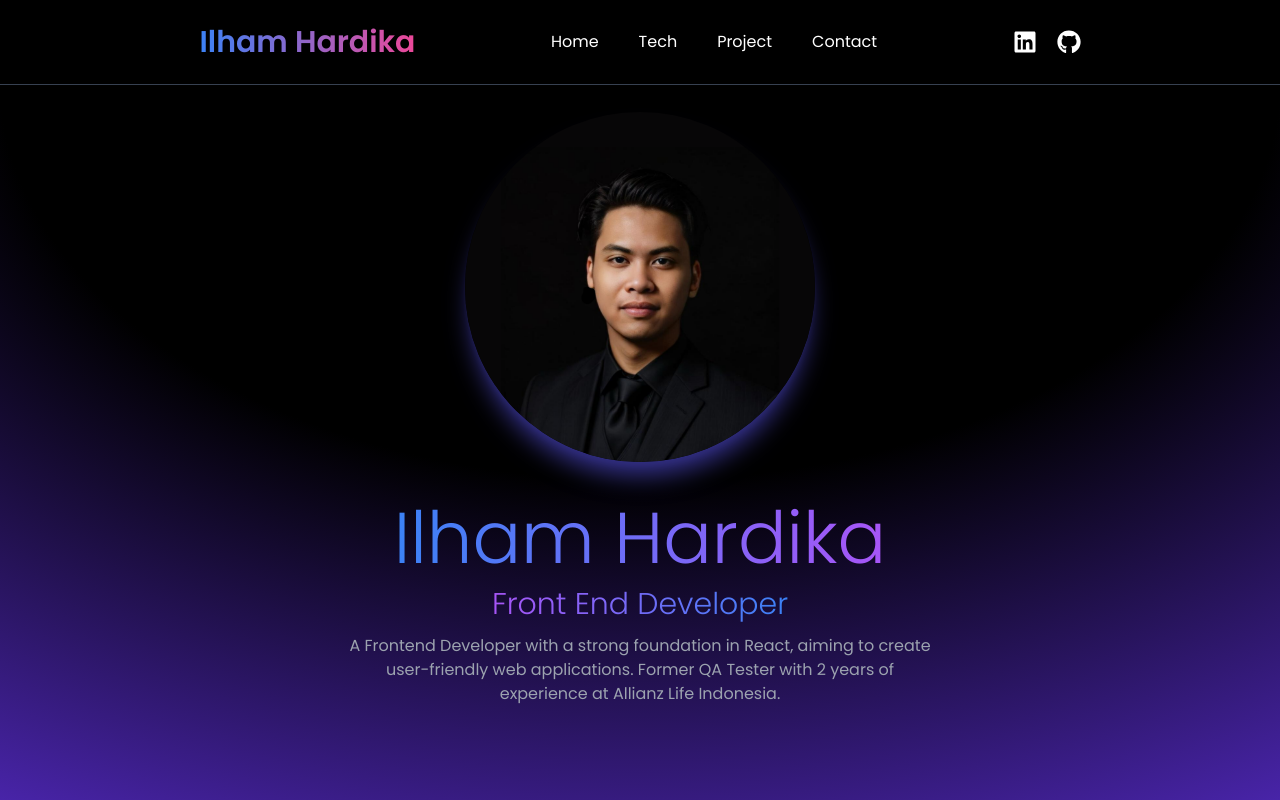
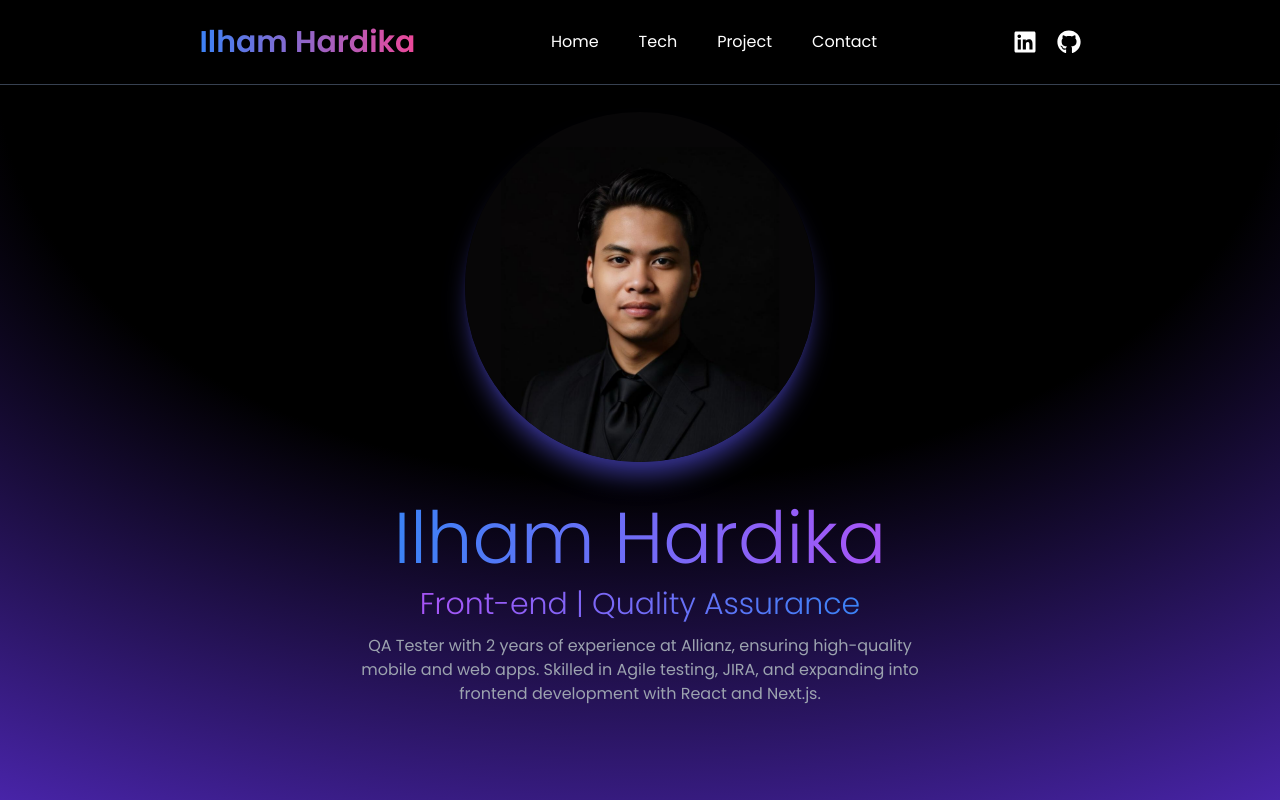
Before and after one commit to ilhardika/my-portfolio, a React (Vite) app: page / in a window 1280 px wide. Shown: the top 800 px of the page. Built offline with nearby package versions, Linux system fonts and the light colour scheme.

Commit message:
fix: update hero section to reflect accurate title and description

```diff
--- a/components/Hero/index.jsx
+++ b/components/Hero/index.jsx
@@ -21,9 +21,11 @@ const Hero = () => {
           className="hero-text-container"
         >
           <h1 className="hero-title">Ilham Hardika</h1>
-          <h3 className="hero-subtitle">Front End Developer</h3>
+          <h3 className="hero-subtitle">Front-end | Quality Assurance</h3>
           <p className="hero-description">
-            A Frontend Developer with a strong foundation in React, aiming to create user-friendly web applications. Former QA Tester with 2 years of experience at Allianz Life Indonesia.
+            QA Tester with 2 years of experience at Allianz, ensuring
+            high-quality mobile and web apps. Skilled in Agile testing, JIRA,
+            and expanding into frontend development with React and Next.js.
           </p>
         </motion.div>
       </div>
```
